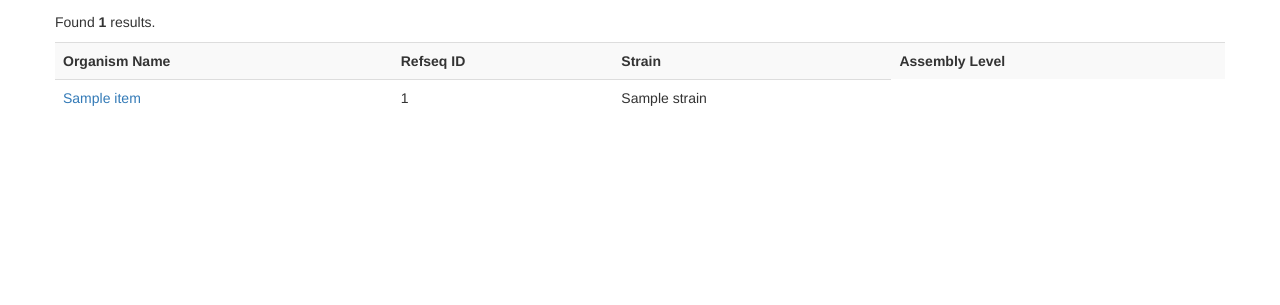
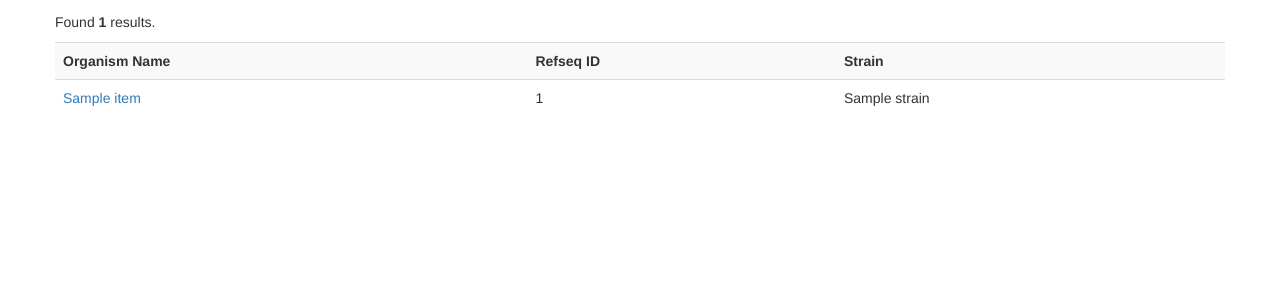
Before and after one commit to 0mician/CRISPR-Exposed, a Django app: template webapp/crispr_exposed/templates/crispr/search_result.html in a window 1280 px wide. Shown: the part 160-465 px from the top of the page. Run offline with Django 3.2, Linux system fonts and the light colour scheme; the template is opened without the code that fills it: most values are stand-ins (such as "Sample title", 1, 10 or a date in 2020); some libraries are stand-ins or nearby versions.

Commit message:
Assembly level column removed

```diff
--- a/webapp/crispr_exposed/templates/crispr/search_result.html
+++ b/webapp/crispr_exposed/templates/crispr/search_result.html
@@ -17,7 +17,6 @@
             <td><strong>Organism Name</strong></td>
             <td><strong>Refseq ID</strong></td>
             <td><strong>Strain</strong></td>
-            <td><strong>Assembly Level</strong></td>
         </tr>
         {% for item in strain_result %}
         <tr>
```
